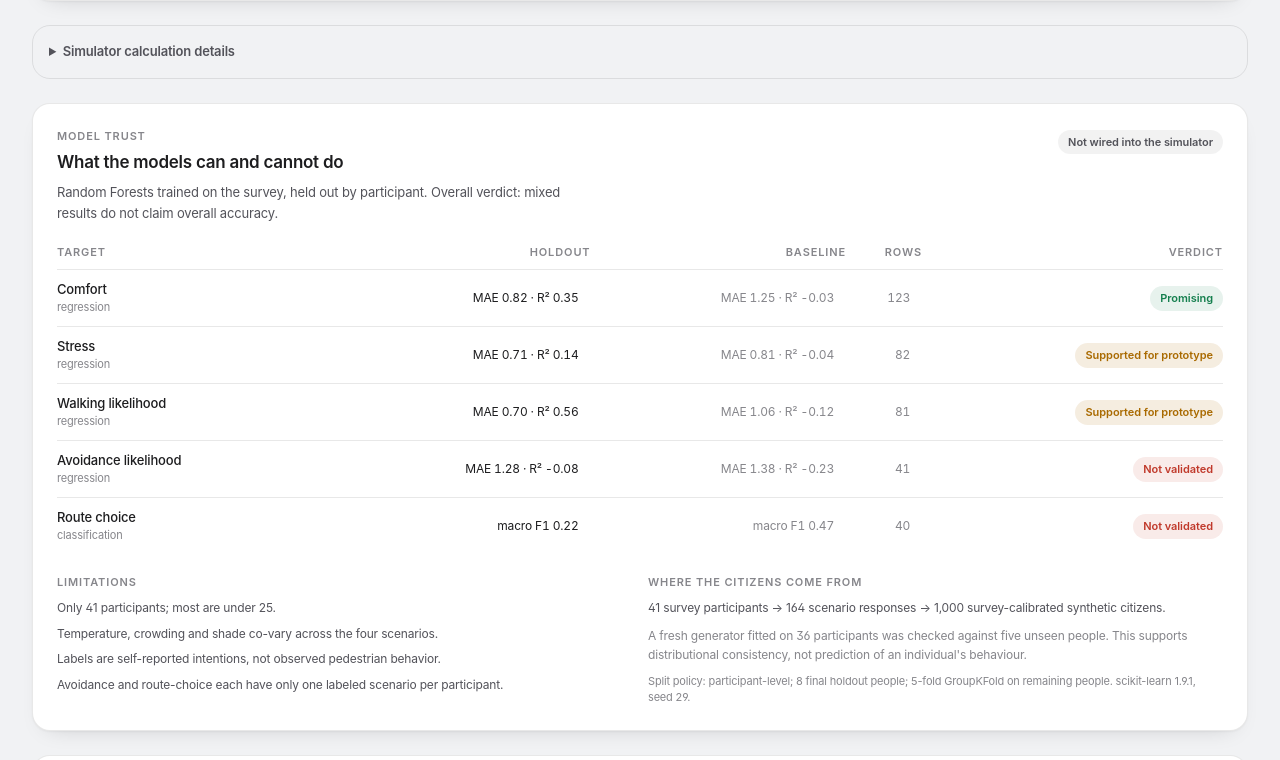
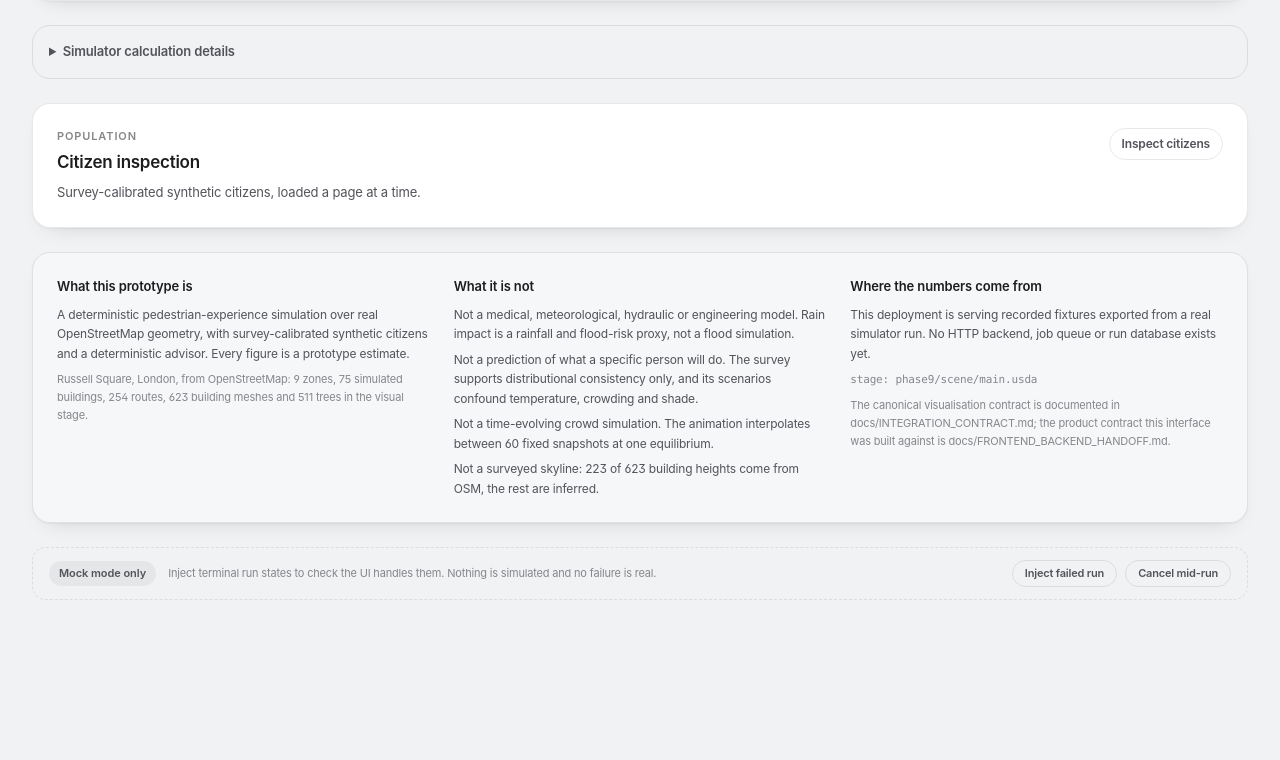
Before and after one commit to arnavmandre/Argus, a Next.js app in the folder frontend/: page / in a window 1280 px wide. Shown: the part 4260-5020 px from the top of the page. After the commit the page ends 4892 px from the top, so only its background shows below. Built offline with nearby package versions, Linux system fonts and the light colour scheme.

Commit message:
Remove disconnected model trust panel from dashboard

```diff
--- a/frontend/components/Dashboard.tsx
+++ b/frontend/components/Dashboard.tsx
@@ -11,7 +11,6 @@ import { BehaviorLegend } from "@/components/BehaviorLegend";
 import { CitizenInspector } from "@/components/CitizenInspector";
 import { Disclosures } from "@/components/Disclosures";
 import { MetricGrid } from "@/components/MetricGrid";
-import { ModelTrustPanel } from "@/components/ModelTrustPanel";
 import { ProblemAreas } from "@/components/ProblemAreas";
 import { RunStatus } from "@/components/RunStatus";
 import { ScenarioControls } from "@/components/ScenarioControls";
@@ -40,7 +39,7 @@ const OmniverseViewer = dynamic(
 );
 
 export function Dashboard({ bootstrap }: { bootstrap: Bootstrap }) {
-  const { health, scenarios, modelCard, streamConfig } = bootstrap;
+  const { health, scenarios, streamConfig } = bootstrap;
 
   const [run, setRun] = useState<RunSummary | null>(bootstrap.run);
   const [state, setState] = useState<RunState>("before");
@@ -246,7 +245,6 @@ export function Dashboard({ bootstrap }: { bootstrap: Bootstrap }) {
             </div>
 
             <div className="mt-5 grid gap-5 xl:mt-6 xl:gap-6">
-              <ModelTrustPanel card={modelCard} />
               <CitizenInspector
                 key={`${run.run_id}-${shown}`}
                 runId={run.run_id}
```
